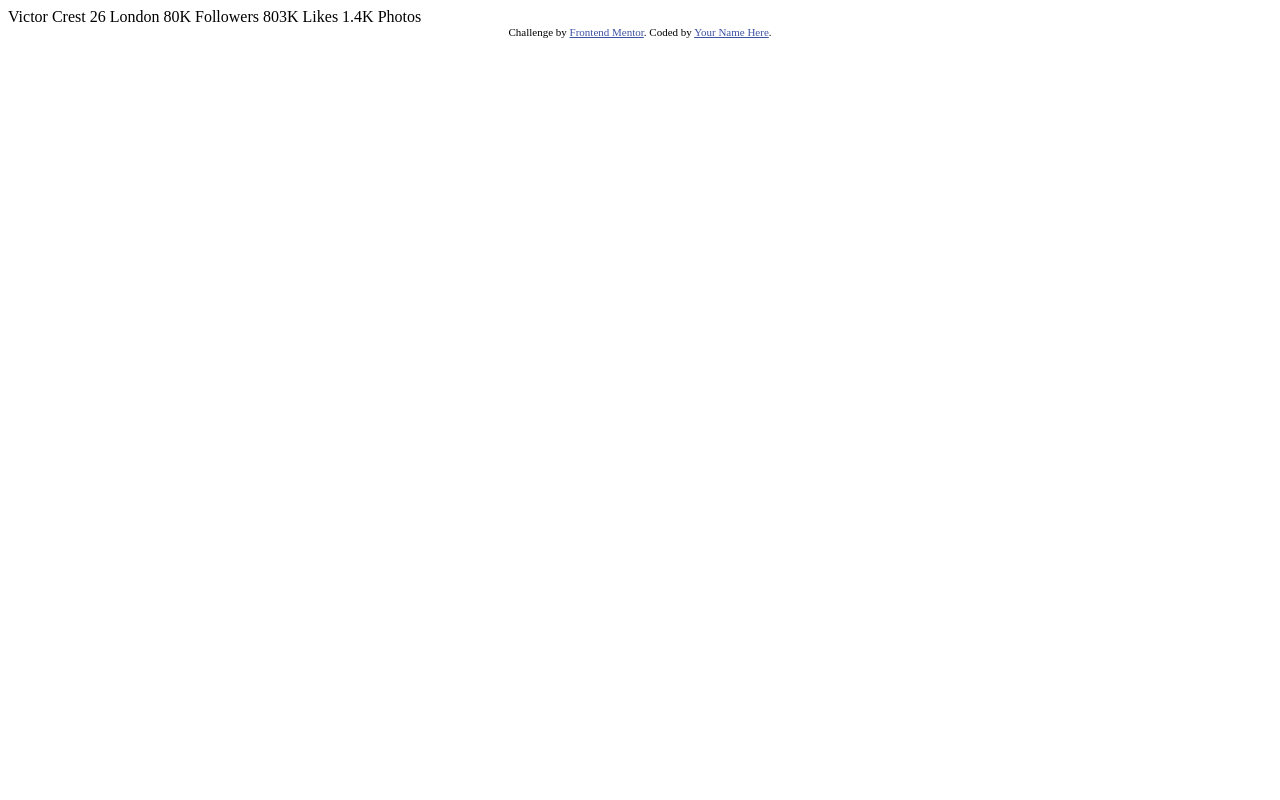
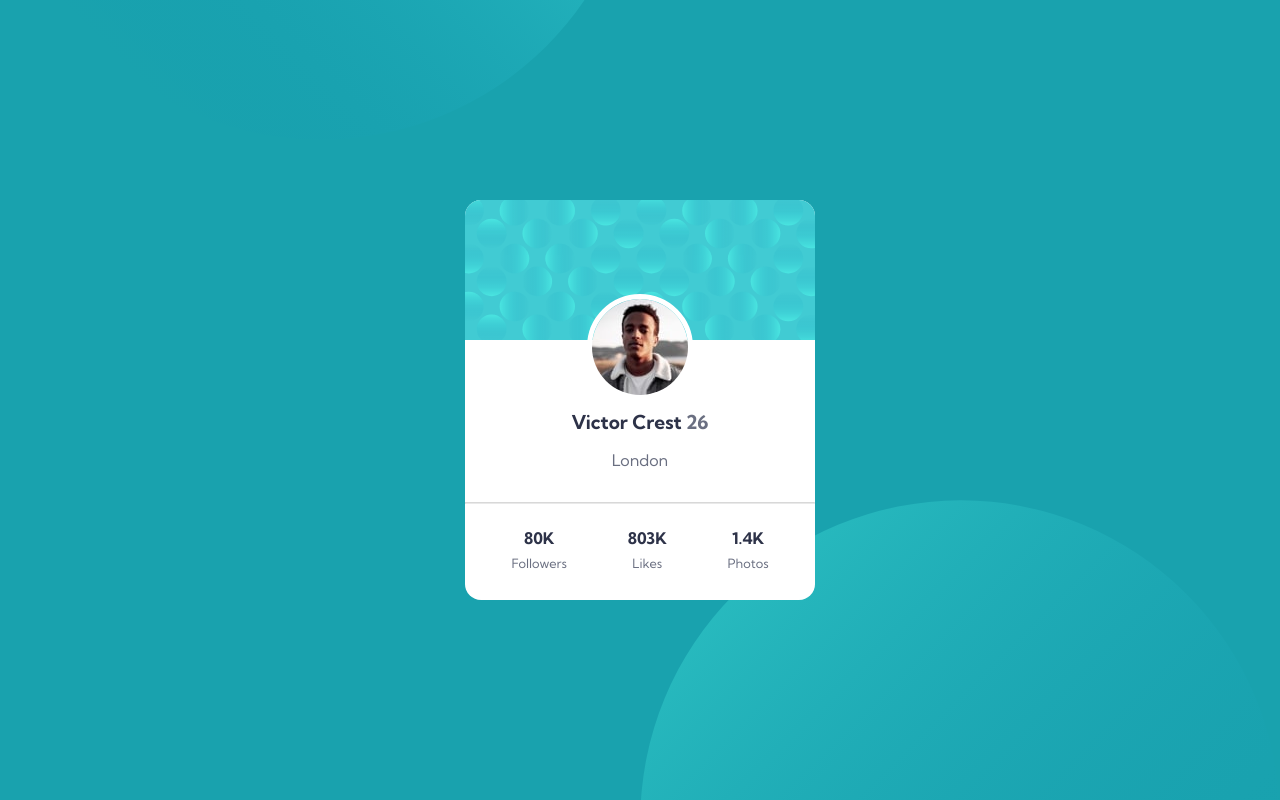
Before and after one commit to nasuke0302/profile-card-component, a plain HTML site: page index.html in a window 1280 px wide. Drawn offline with Linux system fonts and the light colour scheme.

Commit message:
finished code

```diff
--- a/index.html
+++ b/index.html
@@ -1,35 +1,46 @@
 <!DOCTYPE html>
 <html lang="en">
   <head>
-  <meta charset="UTF-8">
-  <meta name="viewport" content="width=device-width, initial-scale=1.0"> <!-- displays site properly based on user's device -->
-
-  <link rel="icon" type="image/png" sizes="32x32" href="./images/favicon-32x32.png">
-
+    <meta charset="UTF-8" />
+    <meta name="viewport" content="width=device-width, initial-scale=1.0" />
+    <link
+      rel="icon"
+      type="image/png"
+      sizes="32x32"
+      href="./images/favicon-32x32.png"
+    />
     <title>Frontend Mentor | Profile card component</title>
-
-  <!-- Feel free to remove these styles or customise in your own stylesheet 👍 -->
-  <style>
-    .attribution { font-size: 11px; text-align: center; }
-    .attribution a { color: hsl(228, 45%, 44%); }
-  </style>
+    <link rel="preconnect" href="https://fonts.googleapis.com" />
+    <link rel="preconnect" href="https://fonts.gstatic.com" crossorigin />
+    <link
+      href="https://fonts.googleapis.com/css2?family=Kumbh+Sans:wght@400;700&display=swap"
+      rel="stylesheet"
+    />
+    <link rel="stylesheet" href="style.css" />
   </head>
   <body>
-  Victor Crest
-  26
-  London
-
-  80K
-  Followers
-
-  803K
-  Likes
-
-  1.4K
-  Photos
-  <div class="attribution">
-    Challenge by <a href="https://www.frontendmentor.io?ref=challenge" target="_blank">Frontend Mentor</a>.
-    Coded by <a href="#">Your Name Here</a>.
+    <main>
+      <img src="images/bg-pattern-card.svg" alt="bubbles background" />
+      <div class="avatar">
+        <img src="images/image-victor.jpg" alt="Victor Crest" />
       </div>
+      <h1><strong>Victor Crest</strong> 26</h1>
+      <p class="location">London</p>
+      <hr />
+      <div class="items">
+        <div class="item">
+          <strong>80K</strong>
+          <p>Followers</p>
+        </div>
+        <div class="item">
+          <strong>803K</strong>
+          <p>Likes</p>
+        </div>
+        <div class="item">
+          <strong>1.4K</strong>
+          <p>Photos</p>
+        </div>
+      </div>
+    </main>
   </body>
 </html>
--- /dev/null
+++ b/style.css
@@ -0,0 +1,103 @@
+html,
+body {
+  margin: 0;
+}
+
+html {
+  --dark-cyan: hsl(185, 75%, 39%);
+  --very-dark-desaturated-blue: hsl(229, 23%, 23%);
+  --dark-grayish-blue: hsl(227, 10%, 46%);
+  --dark-gray: hsl(0, 0%, 59%);
+}
+
+body {
+  background-image: url("images/bg-pattern-top.svg"),
+    url("images/bg-pattern-bottom.svg");
+  background-repeat: no-repeat, no-repeat;
+  background-position: -250px -250px, 150px 500px;
+  background-size: 500px, 500px;
+  background-color: var(--dark-cyan);
+  height: 100vh;
+  display: flex;
+  justify-content: center;
+  align-items: center;
+  font-family: "Kumbh Sans", sans-serif;
+}
+
+main {
+  border-radius: 1rem;
+  background-color: white;
+  max-width: 90vw;
+  overflow: hidden;
+}
+
+main > img {
+  width: 100%;
+}
+
+.avatar {
+  position: relative;
+  height: 50px;
+}
+
+.avatar > img {
+  position: absolute;
+  top: -50px;
+  left: 50%;
+  transform: translateX(-50%);
+  border-radius: 50%;
+  border: 5px solid white;
+}
+
+h1,
+p {
+  text-align: center;
+  color: var(--dark-grayish-blue);
+}
+
+strong {
+  color: var(--very-dark-desaturated-blue);
+}
+
+h1 {
+  margin: 1rem;
+  font-size: 1.2rem;
+}
+
+.location {
+  margin-top: 0;
+  margin-bottom: 2rem;
+}
+
+hr {
+  border-width: 1px;
+  border-color: var(--dark-gray);
+  opacity: 0.2;
+}
+
+.items {
+  display: flex;
+  justify-content: space-around;
+  align-items: center;
+  padding: 1rem;
+}
+
+.item {
+  text-align: center;
+}
+
+.item strong {
+  display: block;
+}
+
+.item p {
+  margin-top: 0.4rem;
+  font-size: 0.8rem;
+}
+
+@media (min-width: 40rem) {
+  body {
+    background-position: 0 -500px, 100% 500px;
+    background-size: 50%, 50%;
+  }
+}
```
Also changed, not shown: 2 other files. Lines whose indentation alone changed are shown as unchanged.
